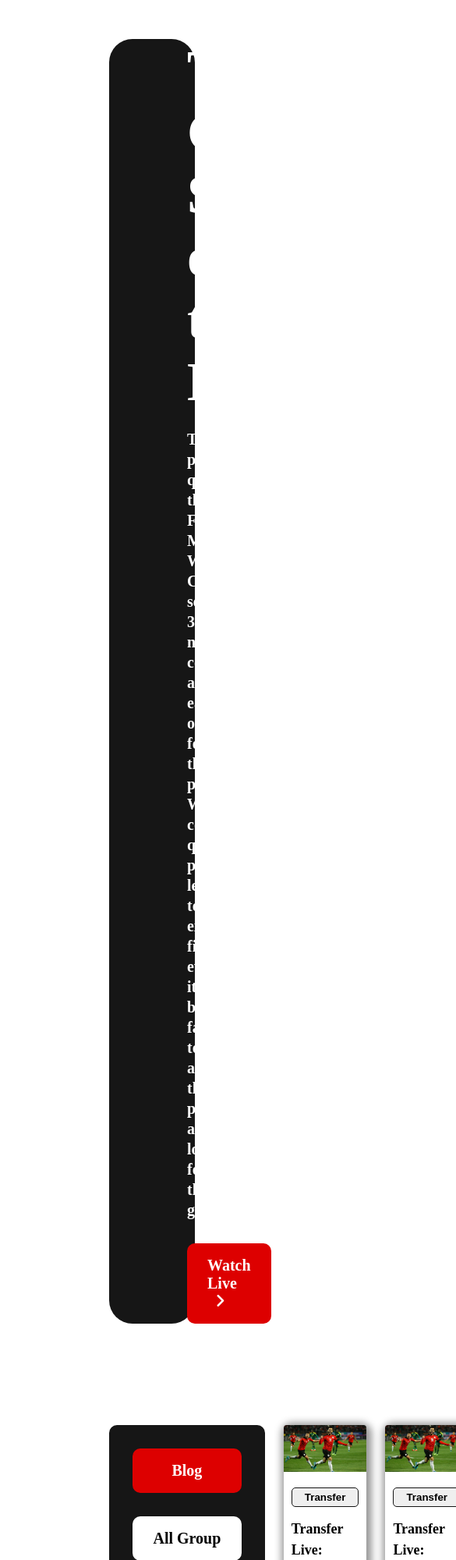
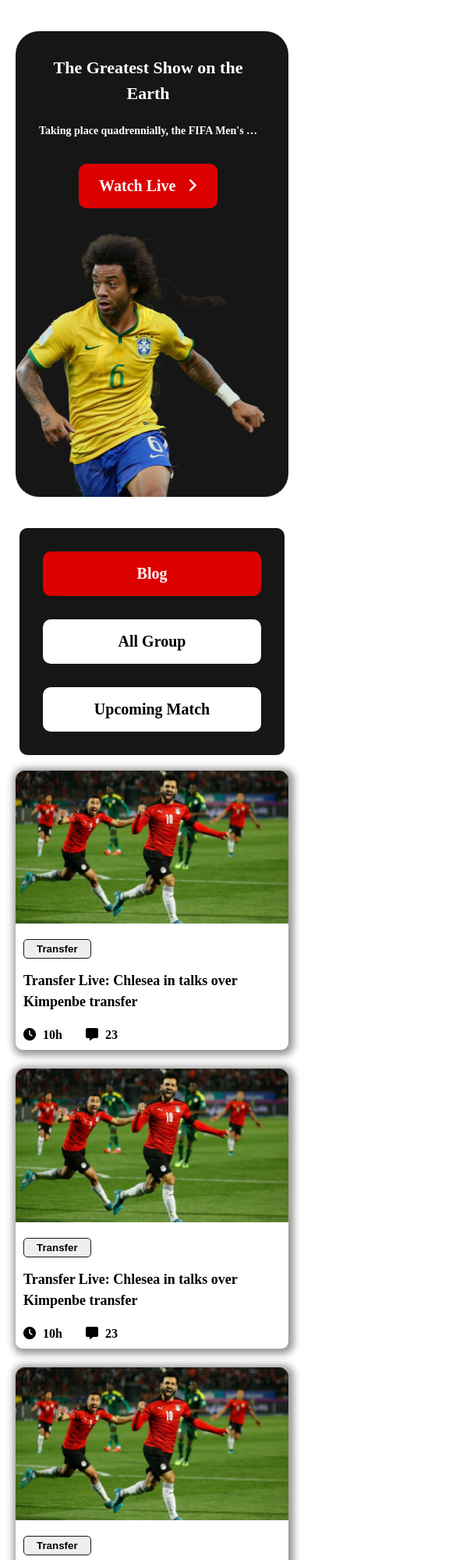
Before and after one commit to ShekhRaselMasrurAhmmadNissan/world-cup-2022, a plain HTML site: page index.html in a window 390 px wide. Shown: the top 2000 px of the page at 78% size, 585 px wide, since content can reach past the window. Drawn offline with Linux system fonts and the light colour scheme; a web font is replaced by a local one.

Commit message:
Mobile Responsive Completed...

```diff
--- a/styles/responsive.css
+++ b/styles/responsive.css
@@ -1,4 +1,79 @@
-@media only screen and (max-width: 480px) {}
+@media only screen and (max-width: 480px) {
+	header,
+	main {
+		margin: 40px 20px;
+	}
+
+	/* Header Responsive Start */
+	#heading {
+		flex-direction: column;
+		align-items: flex-start;
+		margin-bottom: 0;
+	}
+	#heading .heading-information {
+		text-align: center;
+		width: 80%;
+		padding: 30px;
+	}
+	#heading .heading-information #heading-title {
+		font-size: 22px;
+		line-height: 33px;
+	}
+
+	#heading .heading-information p {
+		white-space: nowrap;
+		font-size: 14px;
+		line-height: 24px;
+		overflow: hidden;
+		text-overflow: ellipsis;
+	}
+
+	#heading .heading-image-slider {
+		width: 320px;
+		height: 340px;
+	}
+
+	/* Header Responsive End */
+
+	/* Main Section Responsive Start */
+	#container {
+		grid-template-columns: 1fr;
+		justify-items: center;
+		row-gap: 20px;
+	}
+
+	#container .menu-bar {
+		width: 80%;
+	}
+
+	#container .blogs,
+	#container .groups,
+	#container .matches {
+		width: 100%;
+		grid-template-columns: repeat(1, 1fr);
+	}
+
+	/* Main Section Responsive End */
+
+	/* Footer Section Responsive Start */
+	footer .footer-container {
+		margin: 10px 10%;
+	}
+
+	.footer-container #other-information {
+		/* flex-wrap: wrap;
+		column-gap: 50px; */
+		flex-direction: column;
+		row-gap: 15px;
+	}
+
+	.footer-container #social-media {
+		flex-direction: row;
+		column-gap: 20px;
+	}
+
+	/* Footer Section Responsive End */
+}
 
 
 @media screen and (min-width: 481px) and (max-width:769px) {
@@ -66,7 +141,8 @@
 	}
 
 	.footer-container #other-information {
-		flex-direction: column;
+		flex-wrap: wrap;
+		column-gap: 50px;
 		row-gap: 15px;
 	}
 
```
